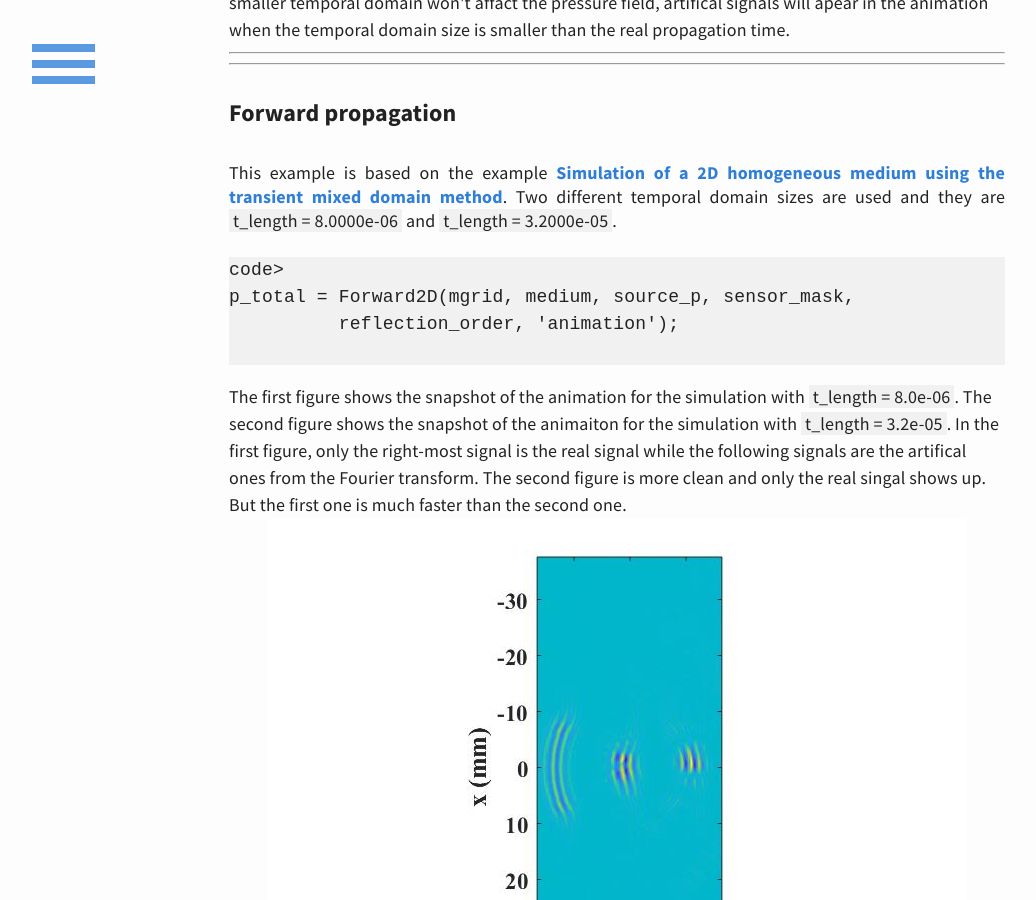
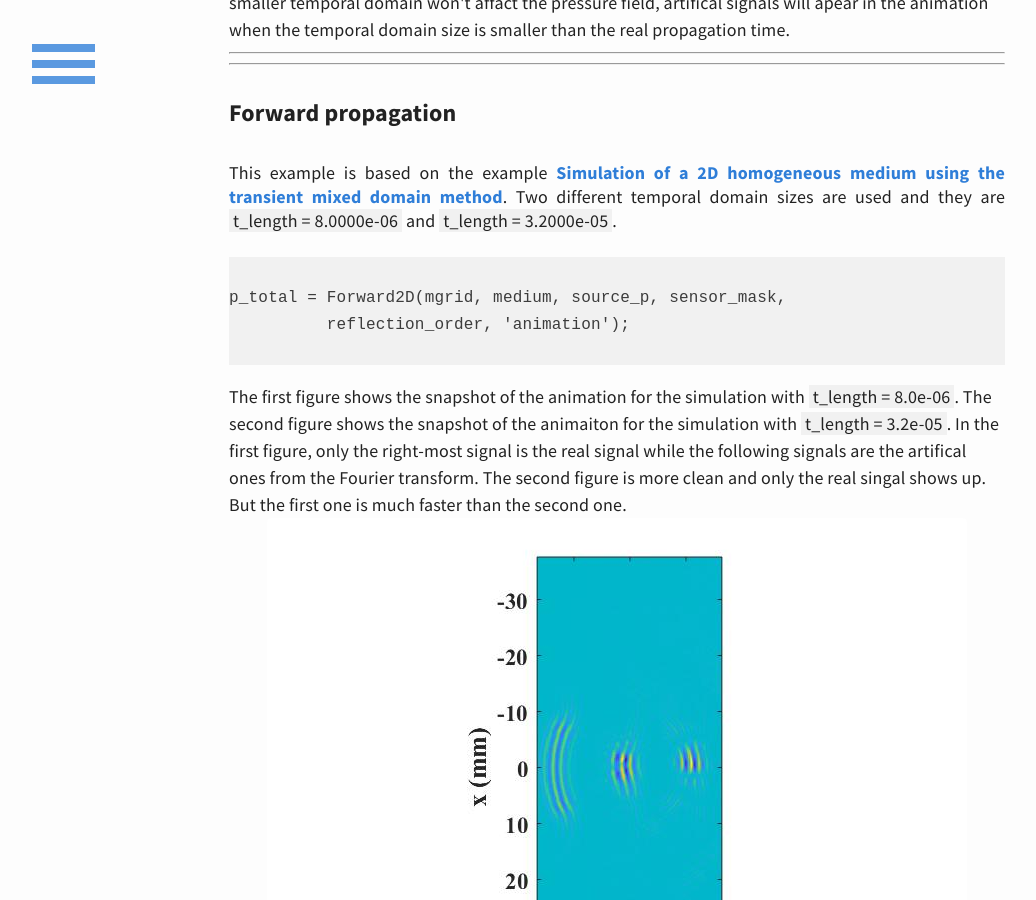
Before and after one commit to m-SOUND/mSOUND, a Jekyll site: the page built from _posts/2019-07-20-TMDM_2D_animation.html, in a window 1280 px wide and 900 px high, scrolled down 422 px. Shown: the whole window, without its empty margins (23-1059 px from the left). Built offline with Jekyll 4.4.1, drawn with Linux system fonts in a browser that asks for light colours.

Commit message:
Update 2019-07-20-TMDM_2D_animation.html

```diff
--- a/_posts/2019-07-20-TMDM_2D_animation.html
+++ b/_posts/2019-07-20-TMDM_2D_animation.html
@@ -22,7 +22,7 @@ This example is based on the example
 <span style="background-color:#f1f1f1">t_length = 8.0000e-06</span>
 and <span style="background-color:#f1f1f1">t_length = 3.2000e-05</span>.
 <pre>
-code>
+<code>
 p_total = Forward2D(mgrid, medium, source_p, sensor_mask,
           reflection_order, 'animation');
 </code>
```
